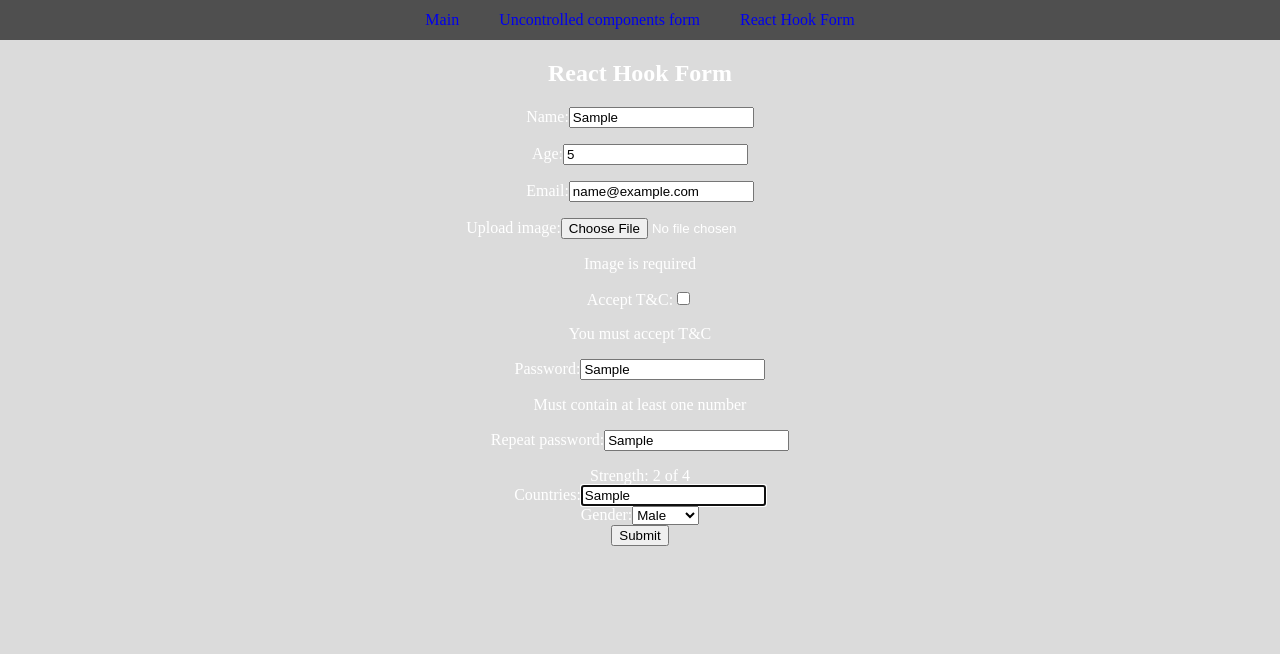
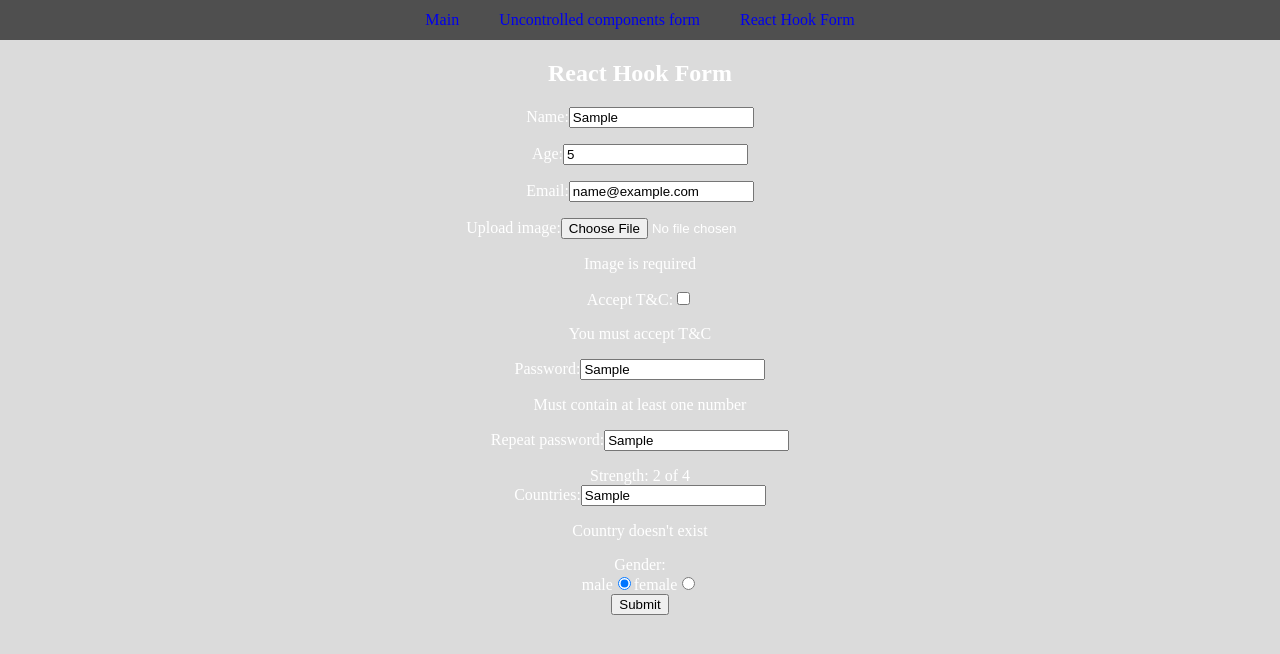
Before and after one commit to anderskambenders/rss-react-2024Q3, a React (Vite) app: page /react-hook-form in a window 1280 px wide. Both pictures are taken after typing "Sample", "5", "name@example.com", "Sample", "Sample", "Sample" into the empty fields and a click on the button "Submit". Shown: the top 654 px of the page. Built offline with nearby package versions, Linux system fonts and the light colour scheme.

Commit message:
feat: add country and gender input

```diff
--- /dev/null
+++ b/src/components/react-hook-form/CountryInput.tsx
@@ -0,0 +1,41 @@
+import { RegisterOptions, UseFormRegisterReturn } from 'react-hook-form';
+import { FormDataKeys, IData } from '../../types/types';
+import { useAppSelector } from '../../store/hooks/hooks';
+
+const CountriesInput = ({
+  error,
+  register,
+}: {
+  error?: string;
+  register: (
+    name: FormDataKeys,
+    options?: RegisterOptions<IData, FormDataKeys> | undefined
+  ) => UseFormRegisterReturn<FormDataKeys>;
+}) => {
+  const countries = useAppSelector((state) => state.countriesReducer.countries);
+  return (
+    <div className="flex flex-col items-start justify-start w-full form-item">
+      <div className="relative flex flex-col w-full items-start input-container">
+        <label htmlFor="countries">Countries:</label>
+        <input
+          id="countries"
+          type="text"
+          className="w-full"
+          placeholder="Choose country..."
+          {...register(FormDataKeys.country)}
+          list="countries-list"
+        />
+        <datalist id="countries-list">
+          {countries.map((country, index) => (
+            <option key={index} value={country}>
+              {country}
+            </option>
+          ))}
+        </datalist>
+      </div>
+      {error && <p className="error-message">{error}</p>}
+    </div>
+  );
+};
+
+export default CountriesInput;
--- /dev/null
+++ b/src/components/react-hook-form/GenderInput.tsx
@@ -0,0 +1,32 @@
+import { RegisterOptions, UseFormRegisterReturn } from 'react-hook-form';
+import { IData, FormDataKeys } from '../../types/types';
+
+export default function InputGender({
+  register,
+}: {
+  register: (
+    name: FormDataKeys,
+    options?: RegisterOptions<IData, FormDataKeys> | undefined
+  ) => UseFormRegisterReturn<FormDataKeys>;
+}) {
+  return (
+    <div>
+      <legend>Gender: </legend>
+      <label htmlFor="male">male</label>
+      <input
+        type="radio"
+        id="male"
+        defaultChecked
+        {...register(FormDataKeys.gender)}
+        value="male"
+      />
+      <label htmlFor="female">female</label>
+      <input
+        type="radio"
+        id="female"
+        {...register(FormDataKeys.gender)}
+        value="female"
+      />
+    </div>
+  );
+}
--- a/src/pages/ReactHookForm.tsx
+++ b/src/pages/ReactHookForm.tsx
@@ -8,6 +8,8 @@
 import { validationSchema } from "../utils/validation";
 import FormInput from "../components/react-hook-form/FormInput";
 import PasswordInput from "../components/react-hook-form/PasswordInput";
+import CountriesInput from "../components/react-hook-form/CountryInput";
+import GenderInput from "../components/react-hook-form/GenderInput";
 
 const ReactHookFormPage = () => {
   const navigate = useNavigate();
@@ -50,24 +52,9 @@
           watchPassword={watch('password')}
         />
         <div>
-          <div>
-            <label htmlFor="countries">Countries:</label>
-            <input
-              id="countries"
-              type="text"
-              placeholder="Choose country..."
-              list="countries-list"
-              {...register('country')}
-            />
-          </div>
+          <CountriesInput error={errors.country?.message} register={register} />
         </div>
-        <div>
-          <label htmlFor="gender">Gender:</label>
-          <select id="gender" {...register('gender')}>
-            <option value="male">Male</option>
-            <option value="female">Female</option>
-          </select>
-        </div>
+        <GenderInput register={register} />
         <button type="submit">Submit</button>
       </form>
     </>
--- a/src/store/slices/country.slice.ts
+++ b/src/store/slices/country.slice.ts
@@ -7,7 +7,7 @@
     'Albania',
     'Algeria',
     'American Samoa',
-    'AndorrA',
+    'Andorra',
     'Angola',
     'Anguilla',
     'Antarctica',
```
